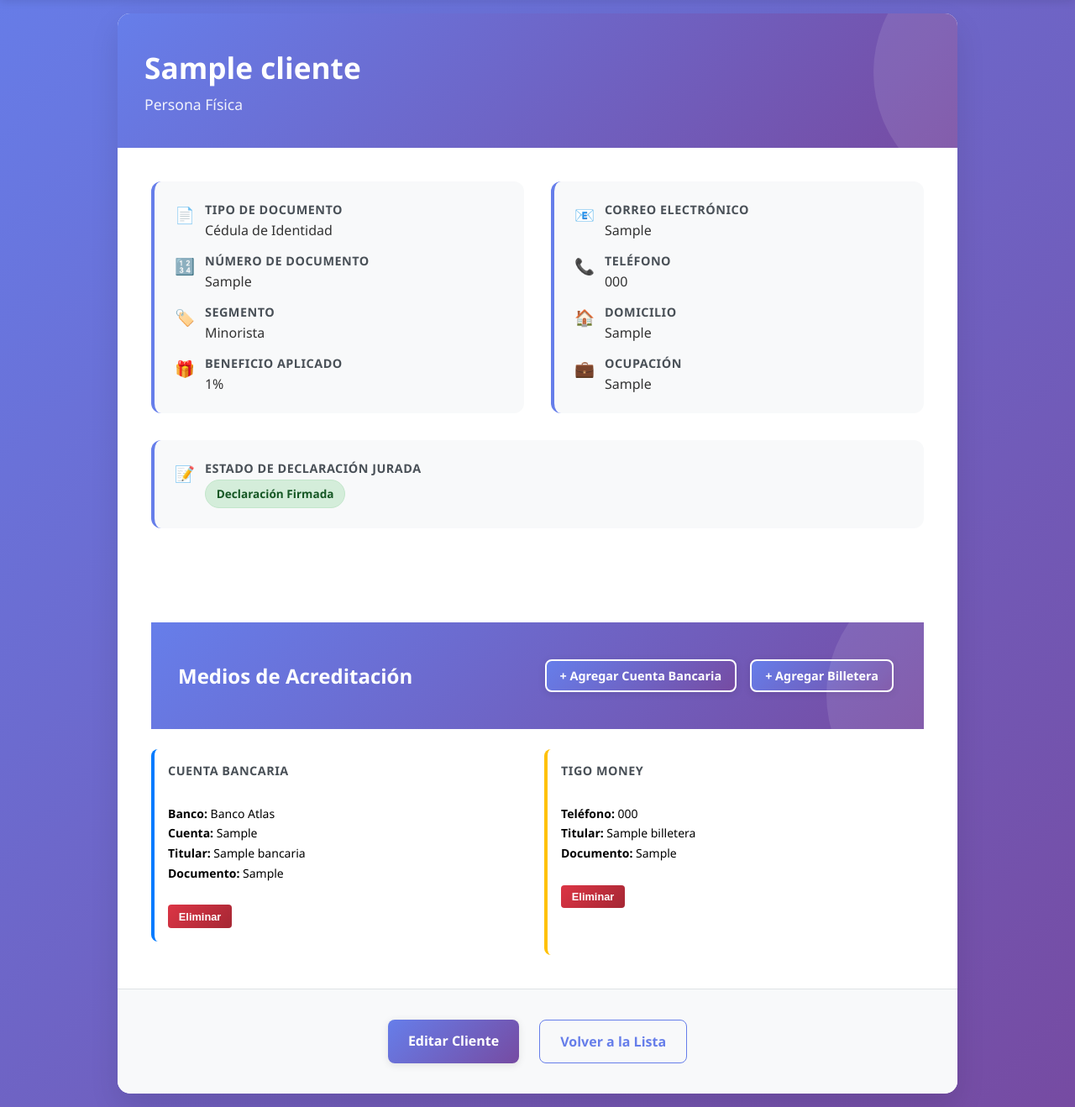
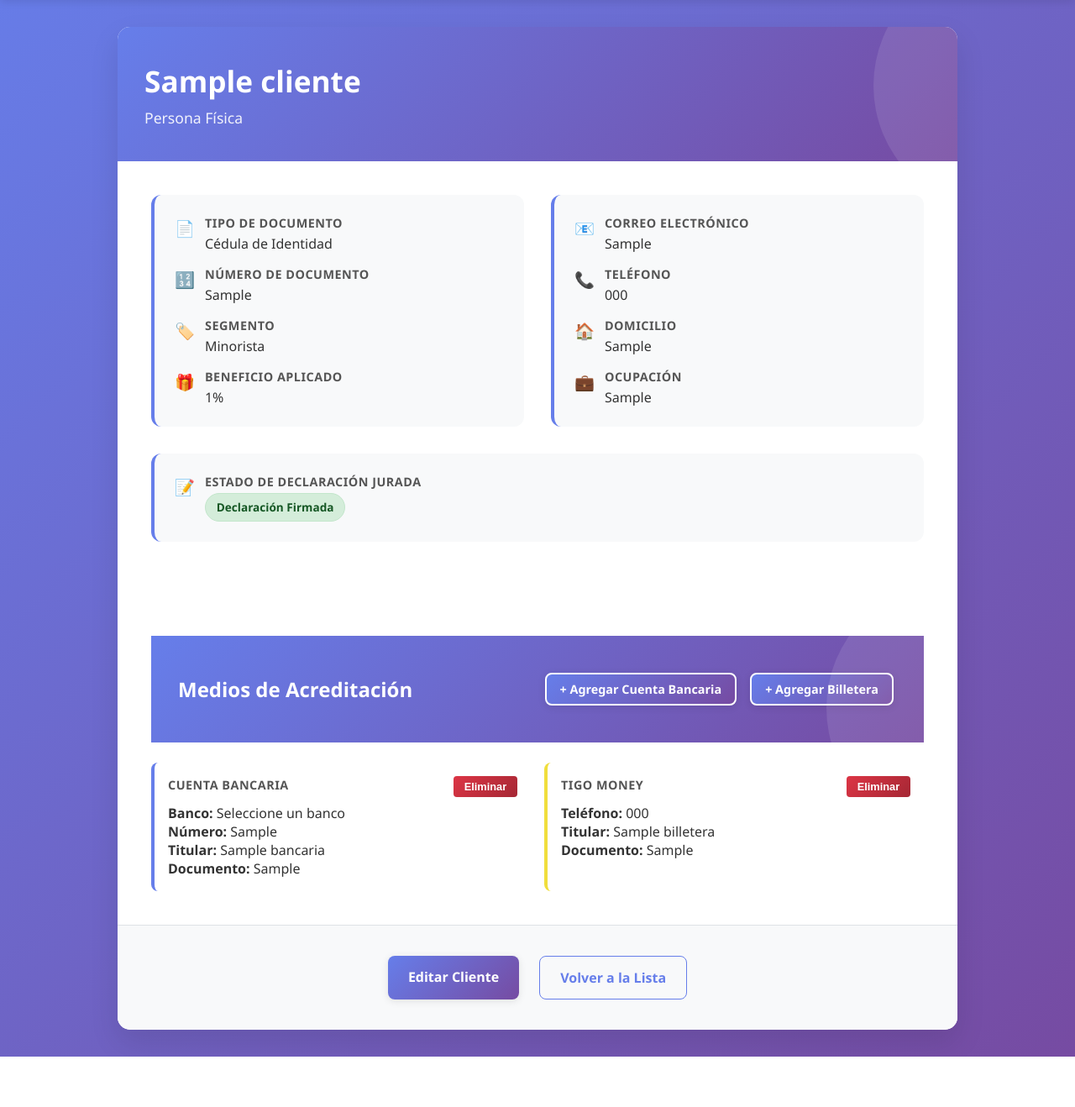
Before and after one commit to AnhiT-O/proyectoIS, a Django app: page /clientes/1/ in a window 1280 px wide. Shown: the part 108-1426 px from the top of the page at 84% size. After the commit the page ends 1366 px from the top, so only its background shows below. Run offline with Django 5.2, Linux system fonts and the light colour scheme; a user stored in the database is signed in; tables that the repository leaves empty hold one stand-in row (values such as "Sample post").

Commit message:
Correccion de validacion de formulario de cuenta bancaria

```diff
--- a/proyecto/clientes/templates/clientes/cliente_detalle.html
+++ b/proyecto/clientes/templates/clientes/cliente_detalle.html
@@ -6,10 +6,12 @@
 {% block extra_css %}
 <link rel="stylesheet" href="{% static 'claro/detalles.css' %}" media="(prefers-color-scheme: light)">
 <link rel="stylesheet" href="{% static 'oscuro/detalles.css' %}" media="(prefers-color-scheme: dark)">
+<link rel="stylesheet" href="{% static 'claro/perfil.css' %}" media="(prefers-color-scheme: light)">
+<link rel="stylesheet" href="{% static 'oscuro/perfil.css' %}" media="(prefers-color-scheme: dark)">
 {% endblock %}
 
 {% block content %}
-<div class="contenido">
+<div class="contenido" style="max-width: 1000px;">
     <div class="detalle-cabecera">
         <h1 class="detalle-nombre">
                 {{ cliente.nombre }}
@@ -133,59 +135,49 @@
             <div style="display: grid; grid-template-columns: repeat(auto-fit, minmax(300px, 1fr)); gap: 1rem;">
                 <!-- Cuentas Bancarias -->
                 {% for cuenta in cuentas_bancarias %}
-                <div class="info-celda" style="border-left: 4px solid #007bff; background: var(--color-fondo-tarjeta); border-radius: 8px; padding: 1rem; display: flex; flex-direction: column;">
-                    <div style="display: flex; align-items: center; margin-bottom: 1rem;">
+                <div class="info-campo">
+                        <div style="display: flex; align-items: center; margin-bottom: 0.5rem;">
                             <!--<span style="font-size: 1.5rem; margin-right: 0.5rem;">🏦</span>-->
                             <div style="flex: 1;">
                                 <div class="info-titulo">Cuenta Bancaria</div>
                             </div>
-                    </div>
-
-                    <!-- Información detallada -->
-                    <div style="color: var(--color-texto-secundario); font-size: 0.875rem; line-height: 1.4; margin-bottom: 1rem;">
-                        <div style="margin-bottom: 0.25rem;"><strong>Banco:</strong> {{ cuenta.get_banco_display }}</div>
-                        <div style="margin-bottom: 0.25rem;"><strong>Cuenta:</strong> {{ cuenta.numero_cuenta }}</div>
-                        <div style="margin-bottom: 0.25rem;"><strong>Titular:</strong> {{ cuenta.nombre_titular }}</div>
-                        <div><strong>Documento:</strong> {{ cuenta.nro_documento }}</div>
-                    </div>
-
-                    <!-- Botón Eliminar -->
-                    <div>
-                        <form method="post" action="{% url 'clientes:cliente_eliminar_medio_acreditacion' cliente.pk 'cuenta' cuenta.id %}" onsubmit="return confirm('¿Está seguro de que desea eliminar esta cuenta bancaria?');" style="display: inline;">
+                            <form method="post" action="{% url 'clientes:cliente_eliminar_medio_acreditacion' cliente.pk 'cuenta' cuenta.id %}"
+                                  onsubmit="return confirm('¿Estás seguro de eliminar esta cuenta bancaria?');" style="display: inline;">
                                 {% csrf_token %}
-                            <button type="submit" class="btn-desactivar" style="font-size: 0.8rem; padding: 0.4rem 0.8rem;">
+                                <button type="submit" class="btn-desactivar" style="font-size: 0.8rem; padding: 0.3rem 0.8rem;">
                                     Eliminar
                                 </button>
                             </form>
+                        </div>
+                        <div class="info-valor">
+                            <strong>Banco:</strong> {{ cuenta.get_banco_display }}<br>
+                            <strong>Número:</strong> {{ cuenta.numero_cuenta }}<br>
+                            <strong>Titular:</strong> {{ cuenta.nombre_titular }}<br>
+                            <strong>Documento:</strong> {{ cuenta.nro_documento }}
                         </div>
                     </div>
                     {% endfor %}
 
                     <!-- Billeteras -->
                     {% for billetera in billeteras %}
-                <div class="info-celda" style="border-left: 4px solid #ffc107; background: var(--color-fondo-tarjeta); border-radius: 8px; padding: 1rem; display: flex; flex-direction: column;">
-                    <div style="display: flex; align-items: center; margin-bottom: 1rem;">
+                    <div class="info-campo" style="border-left: 4px solid #f0de3c;">
+                        <div style="display: flex; align-items: center; margin-bottom: 0.5rem;">
                             <!--<span style="font-size: 1.5rem; margin-right: 0.5rem;">💳</span>-->
                             <div style="flex: 1;">
                                 <div class="info-titulo">{{ billetera.get_tipo_billetera_display }}</div>
                             </div>
-                    </div>
-
-                    <!-- Información detallada -->
-                    <div style="color: var(--color-texto-secundario); font-size: 0.875rem; line-height: 1.4; margin-bottom: 1rem;">
-                        <div style="margin-bottom: 0.25rem;"><strong>Teléfono:</strong> {{ billetera.telefono }}</div>
-                        <div style="margin-bottom: 0.25rem;"><strong>Titular:</strong> {{ billetera.nombre_titular }}</div>
-                        <div><strong>Documento:</strong> {{ billetera.nro_documento }}</div>
-                    </div>
-
-                    <!-- Botón Eliminar -->
-                    <div>
-                        <form method="post" action="{% url 'clientes:cliente_eliminar_medio_acreditacion' cliente.pk 'billetera' billetera.id %}" onsubmit="return confirm('¿Está seguro de que desea eliminar esta billetera?');" style="display: inline;">
+                            <form method="post" action="{% url 'clientes:cliente_eliminar_medio_acreditacion' cliente.pk 'billetera' billetera.id %}"
+                                  onsubmit="return confirm('¿Estás seguro de eliminar esta billetera?');" style="display: inline;">
                                 {% csrf_token %}
-                            <button type="submit" class="btn-desactivar" style="font-size: 0.8rem; padding: 0.4rem 0.8rem;">
+                                <button type="submit" class="btn-desactivar" style="font-size: 0.8rem; padding: 0.3rem 0.8rem;">
                                     Eliminar
                                 </button>
                             </form>
+                        </div>
+                        <div class="info-valor">
+                            <strong>Teléfono:</strong> {{ billetera.telefono }}<br>
+                            <strong>Titular:</strong> {{ billetera.nombre_titular }}<br>
+                            <strong>Documento:</strong> {{ billetera.nro_documento }}
                         </div>
                     </div>
                     {% endfor %}
--- a/proyecto/medios_acreditacion/models.py
+++ b/proyecto/medios_acreditacion/models.py
@@ -2,6 +2,7 @@ from django.db import models
 
 class CuentaBancaria(models.Model):
     BANCO_CHOICES = [
+        ('-------', 'Seleccione un banco'),
         ('ATLAS', 'Banco Atlas'),
         ('BANCOP', 'BANCOP'),
         ('BASA', 'Banco Basa'),
--- a/proyecto/usuarios/templates/usuarios/detalle_cliente.html
+++ b/proyecto/usuarios/templates/usuarios/detalle_cliente.html
@@ -112,7 +112,7 @@
 
                     <!-- Billeteras -->
                     {% for billetera in billeteras %}
-                    <div class="info-campo">
+                    <div class="info-campo" style="border-left: 4px solid #f0de3c;">
                         <div style="display: flex; align-items: center; margin-bottom: 0.5rem;">
                             <!--<span style="font-size: 1.5rem; margin-right: 0.5rem;">💳</span>-->
                             <div style="flex: 1;">
```
Also changed, not shown: proyecto/clientes/templates/clientes/agregar_cuenta_bancaria.html (+12 -3 lines), proyecto/medios_acreditacion/forms.py (+38 -12 lines). Lines whose indentation alone changed are shown as unchanged.
